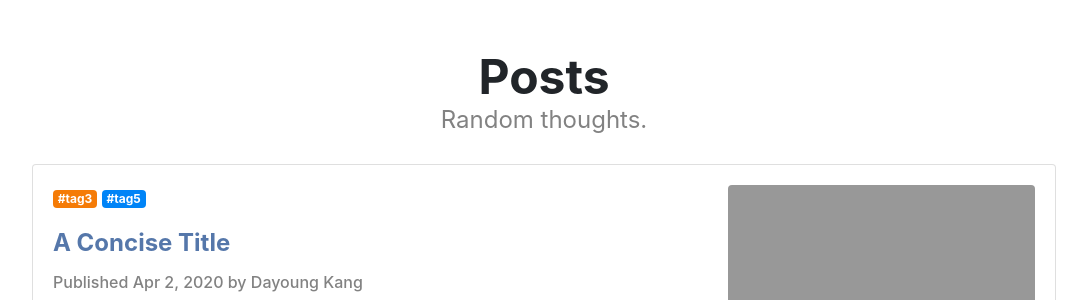
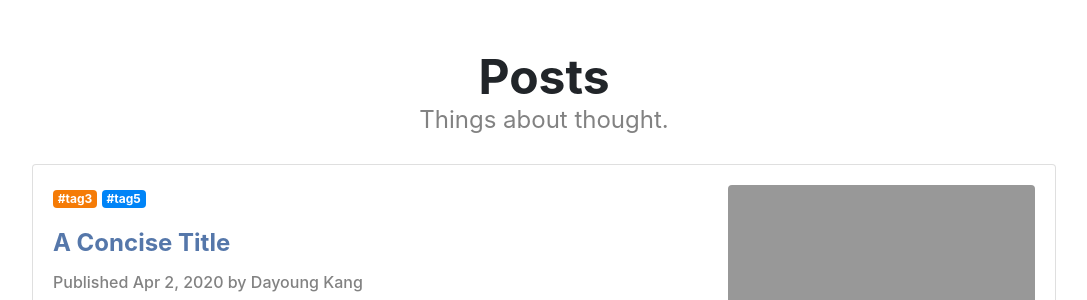
Before and after one commit to riverallzero/riverallzero.github.io, a Jekyll site: the page built from pages/posts.html, in a window 1280 px wide. Shown: the part 172-472 px from the top of the page, without its empty margins (96-1183 px from the left). Built offline with Jekyll 4.4.1, drawn with Linux system fonts in a browser that asks for light colours; nearby versions of some CDN libraries; a style sheet for code colours, icons or effects is not loaded.

Commit message:
update subtitle

```diff
--- a/pages/posts.html
+++ b/pages/posts.html
@@ -1,7 +1,7 @@
 ---
 layout: page
 title: Posts
-subtitle: Random thoughts.
+subtitle: Things about thought.
 description: Pudhina Fresh posts page – A minimal yet feature-rich Jekyll theme made for personal websites and blogs.
 permalink: /posts
 sitemap:
```
